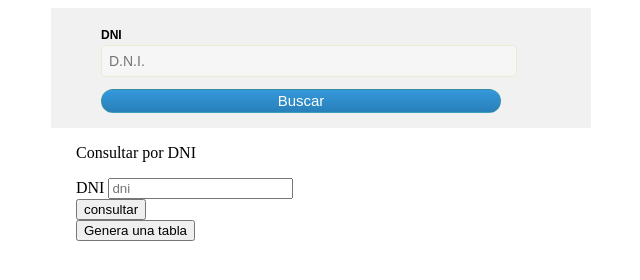
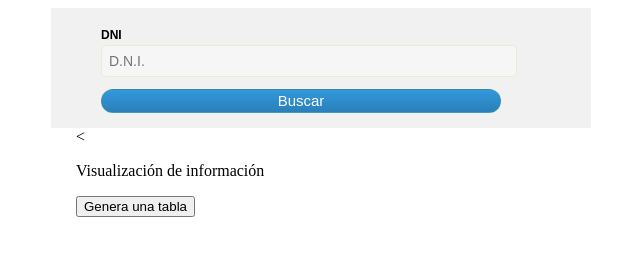
Before and after one commit to dieguito1743/sistidis, a website: page views/consultar.html in a window 1280 px wide. Shown: the whole page, without its empty margins (319-959 px from the left). Drawn offline with Linux system fonts and the light colour scheme.

Commit message:
por dios

```diff
--- a/views/consultar.html
+++ b/views/consultar.html
@@ -114,7 +114,7 @@
 </head>
 <body>
 	<div  class="form wrapper">
-		<form id="contactform" action="/registro" method="POST">
+		<form id="contactform" action="/consulta" method="POST">
 			<p class="contact"><label for="dni">DNI</label></p>
 			<input id="dni" name="dni" placeholder="D.N.I." required="" tabindex="1" type="text">
 			<br>
@@ -123,12 +123,7 @@
 	</div>
 
 	<section class="wrapper">
-		<p>Consultar por DNI</p>
-		<form action="/consultaDNI" method="post">
-			<label for="dni">DNI</label>
-			<input type="number" name="dni" placeholder="dni" id="dni"><br>
-			<input type="submit" name="consultar" value="consultar">
-		</form>
+		<<p>Visualización de información</p>
 		<input type="button" value="Genera una tabla" onclick="genera_tabla()">
 	</section>
 </body>
```
